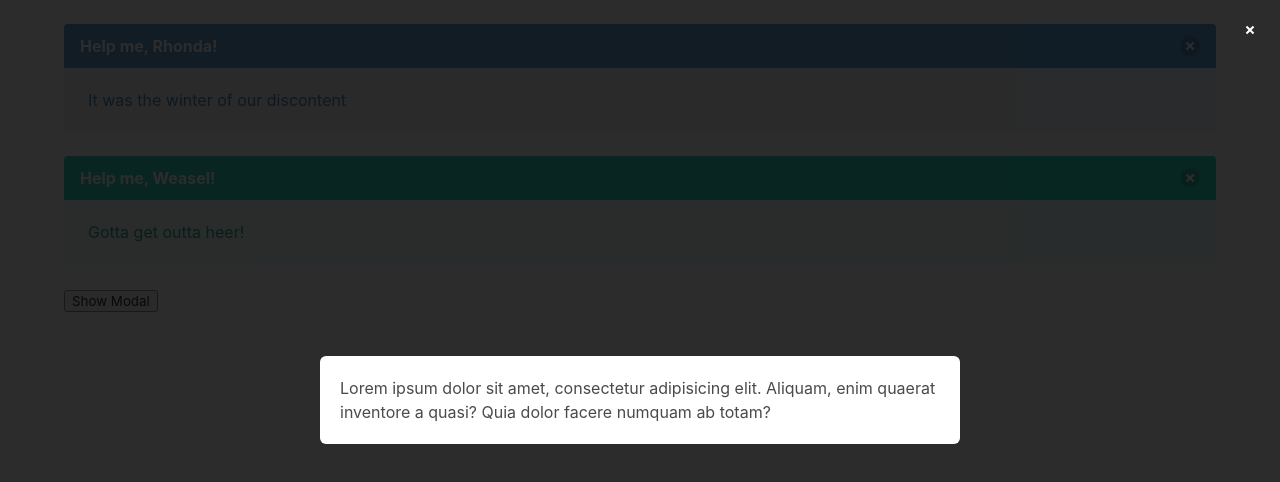
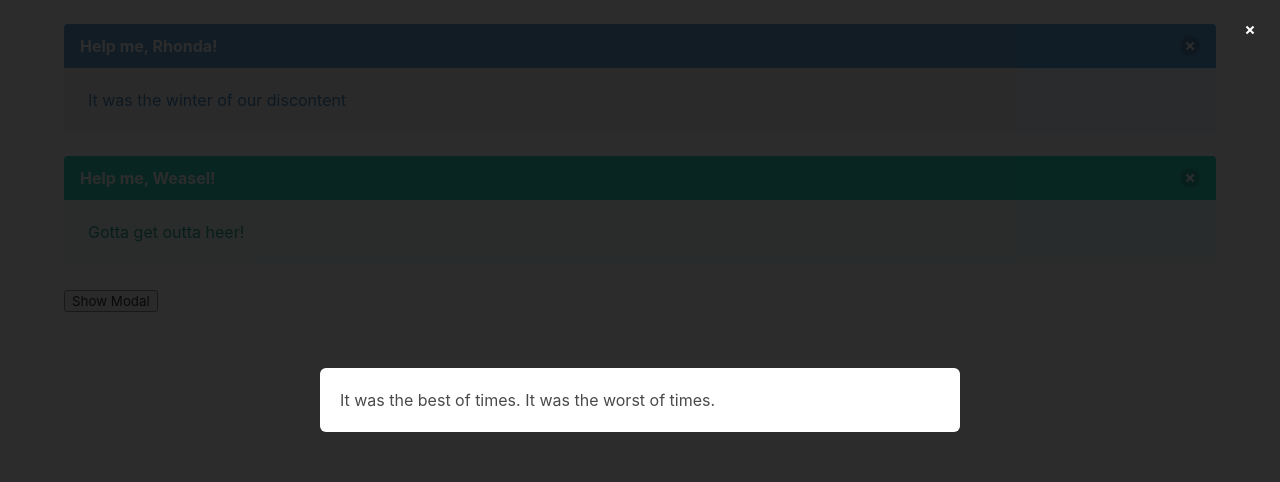
Before and after one commit to lab27/learnvue-macpro, a plain HTML site: page index.html in a window 1280 px wide. Both pictures are taken after a click on the button "Show Modal". Drawn offline with nearby package versions, Linux system fonts and the light colour scheme.

Commit message:
add slot to modal

```diff
--- a/index.html
+++ b/index.html
@@ -18,7 +18,9 @@
 
         <message title="Help me, Weasel!" body="Gotta get outta heer!" extraclass="is-primary"></message>
         <button @click="showModal=true">Show Modal</button>
-        <modal v-if="showModal" @close="showModal = false"></modal>
+        <modal v-if="showModal" @close="showModal = false">
+            It was the best of times. It was the worst of times.
+        </modal>
     </div>
     <script src="https://unpkg.com/vue@2.2.6"></script>
     <script src="main.js"></script>
--- a/main.js
+++ b/main.js
@@ -35,9 +35,7 @@ Vue.component('modal', {
         <div class="modal-background"></div>
         <div class="modal-content">
             <div class="box">
-
-            Lorem ipsum dolor sit amet, consectetur adipisicing elit.
-            Aliquam, enim quaerat inventore a quasi? Quia dolor facere numquam ab totam?
+             <slot></slot>
             </div>
         </div>
         <button class="modal-close" @click="$emit('close')"></button>
```
